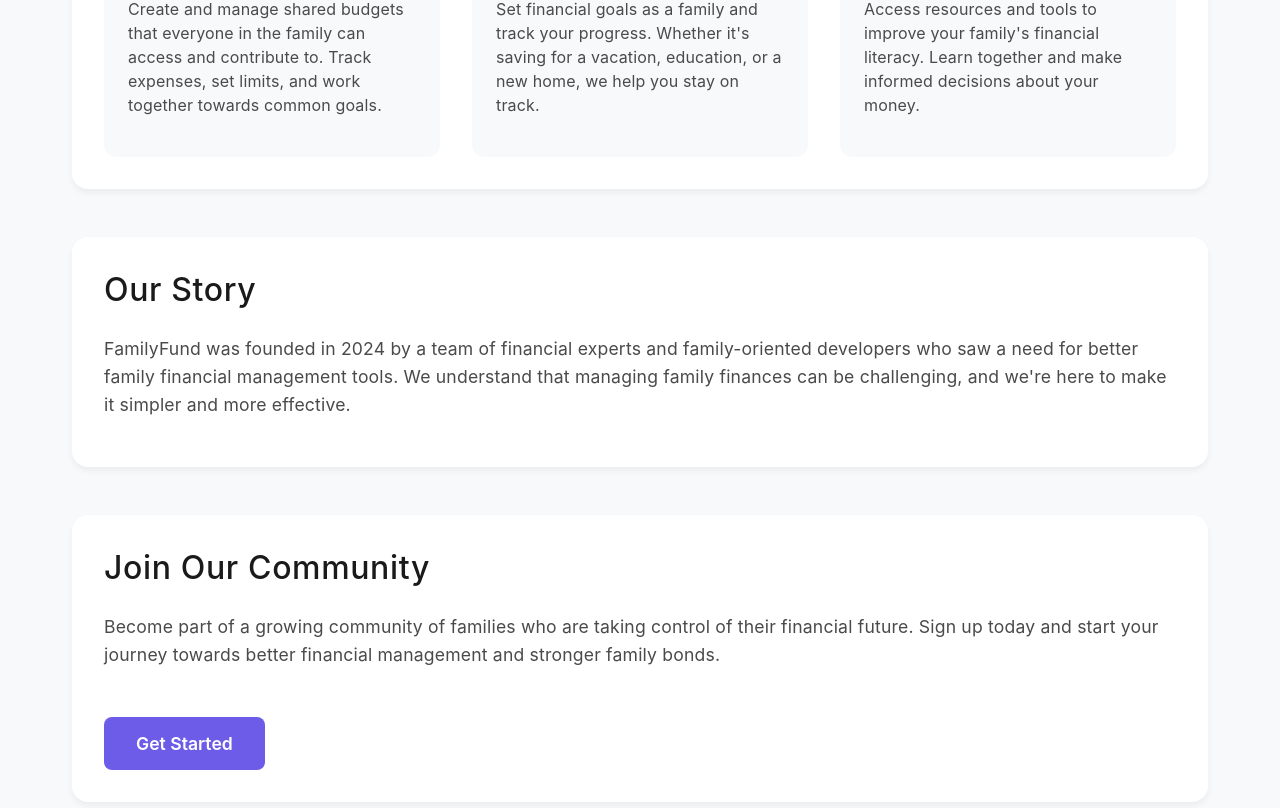
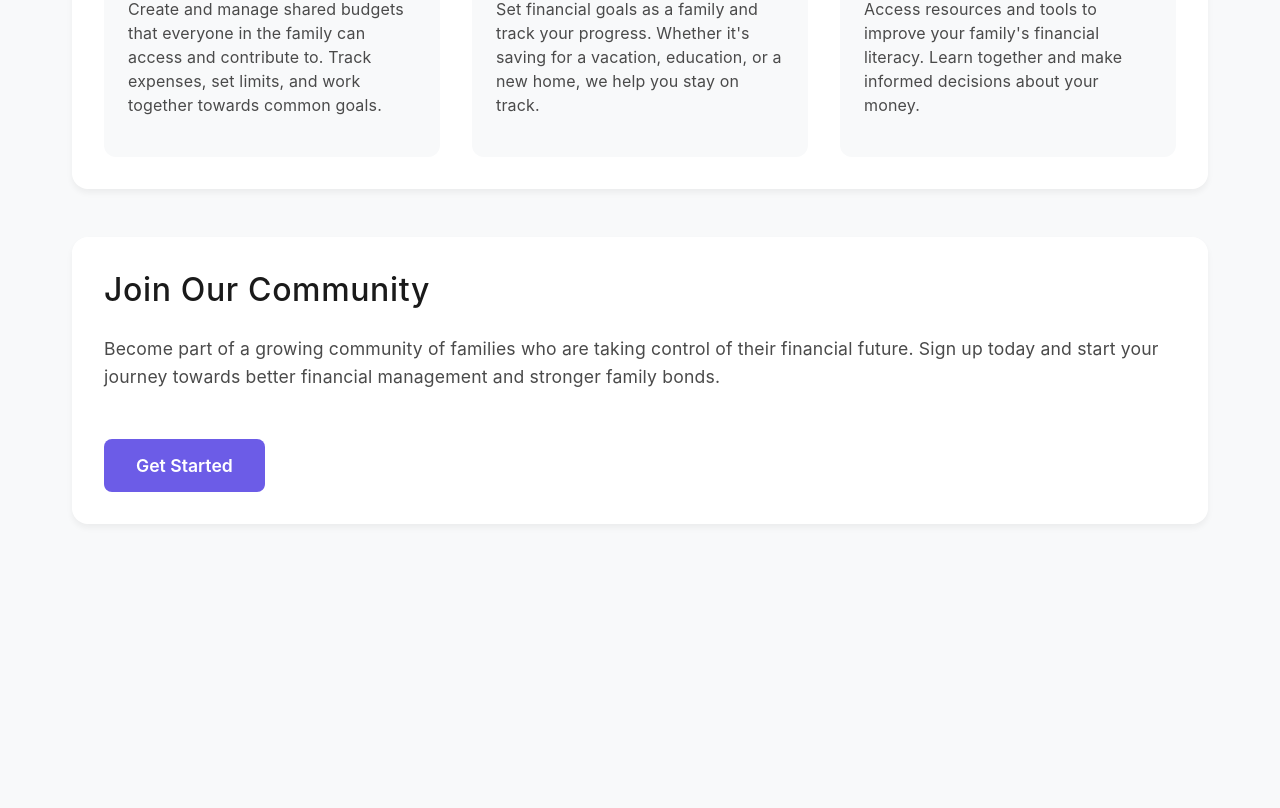
Before and after one commit to insaneodyssey26/Family-Fund, a React (Vite) app: page /about in a window 1280 px wide. Shown: the part 912-1720 px from the top of the page. After the commit the page ends 1500 px from the top, so only its background shows below. Built offline with nearby package versions, Linux system fonts and the light colour scheme; a web font is replaced by a local one.

Commit message:
Fixed some fundamentals

```diff
--- a/src/pages/About.tsx
+++ b/src/pages/About.tsx
@@ -53,16 +53,6 @@
         </section>
 
         <section className={`${styles.section} ${transition.section}`}>
-          <h2>Our Story</h2>
-          <p>
-            FamilyFund was founded in 2024 by a team of financial experts and family-oriented
-            developers who saw a need for better family financial management tools. We understand
-            that managing family finances can be challenging, and we're here to make it simpler
-            and more effective.
-          </p>
-        </section>
-
-        <section className={`${styles.section} ${transition.section}`}>
           <h2>Join Our Community</h2>
           <p>
             Become part of a growing community of families who are taking control of their
```
Also changed, not shown: src/index.css (+6 -1 lines), src/pages/Home.tsx (line endings or trailing spaces).
